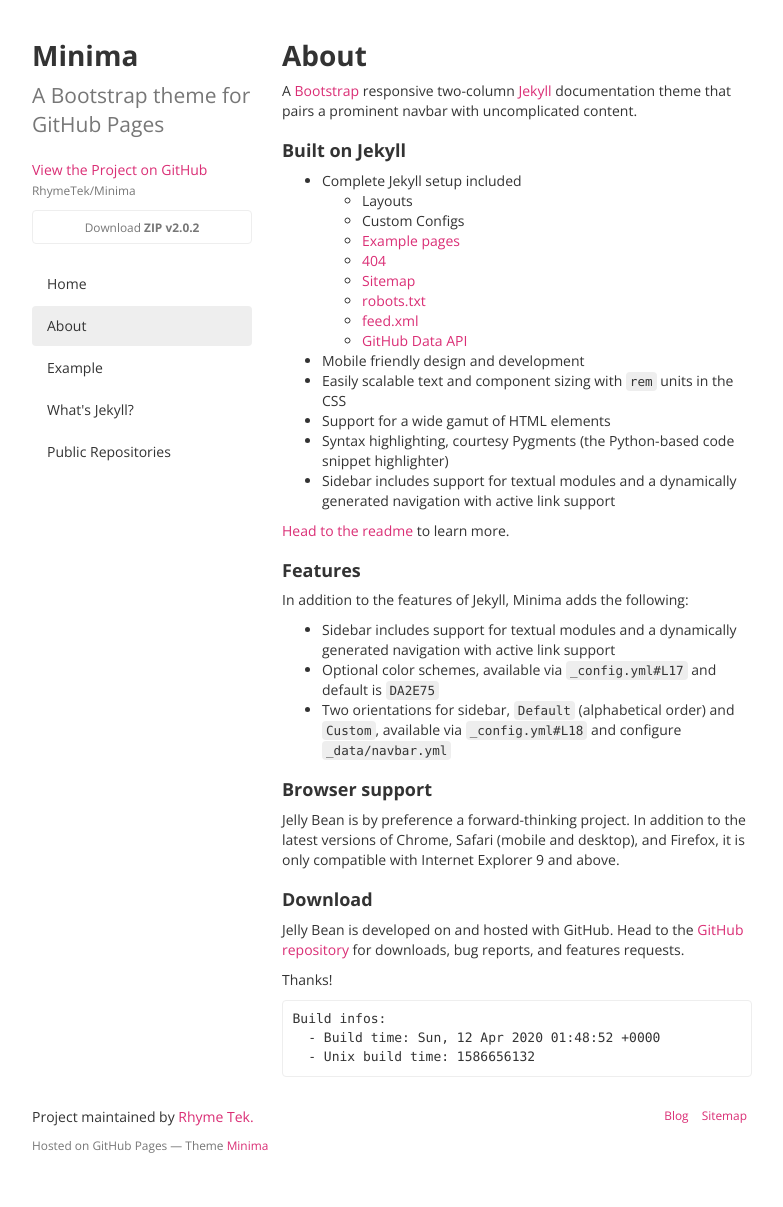
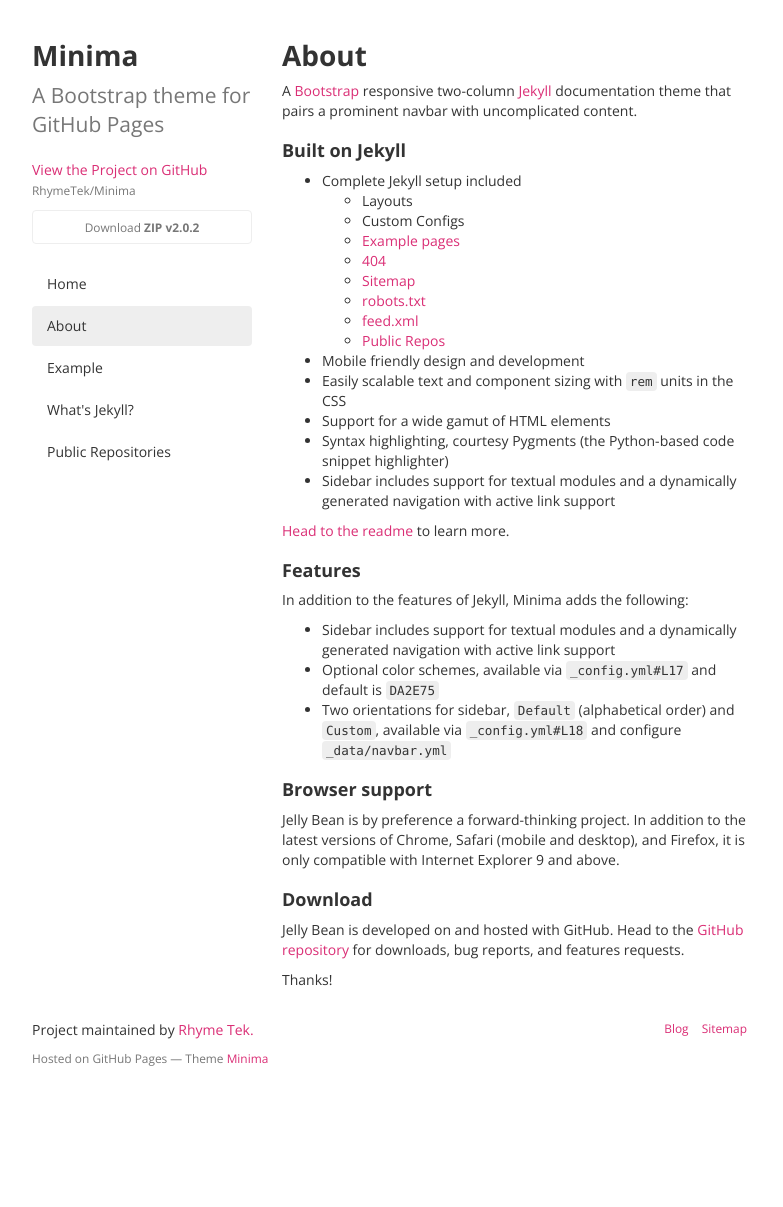
Before and after one commit to RimeCoOfficial/Minima, a Jekyll site: the page built from _pages/About.md, in a window 1280 px wide. Shown: the whole page, without its empty margins (248-1031 px from the left). Built offline with Jekyll 4.4.1, drawn with Linux system fonts in a browser that asks for light colours; nearby versions of some CDN libraries; after the commit the page ends 1120 px from its top, so only the background shows below that.

Commit message:
Update About.md

````diff
--- a/_pages/About.md
+++ b/_pages/About.md
@@ -16,7 +16,7 @@
 	- [Sitemap]({{ site.baseurl }}/sitemap.xml)
 	- [robots.txt]({{ site.baseurl }}/robots.txt)
 	- [feed.xml]({{ site.baseurl }}/feed.xml)
-	- [GitHub Data API]({{ site.baseurl }}/site.github.json)
+	- [Public Repos]({{ site.baseurl }}/Open Source)
 * Mobile friendly design and development
 * Easily scalable text and component sizing with `rem` units in the CSS
 * Support for a wide gamut of HTML elements
@@ -43,9 +43,3 @@
 Jelly Bean is developed on and hosted with GitHub. Head to the <a href="https://github.com/{{ site.github.username }}{{ site.baseurl }}">GitHub repository</a> for downloads, bug reports, and features requests.
 
 Thanks!
-
-```
-Build infos:
-  - Build time: {{ site.time | date_to_rfc822 }}
-  - Unix build time: {{ site.time | date:"%s" }}
-```
````
